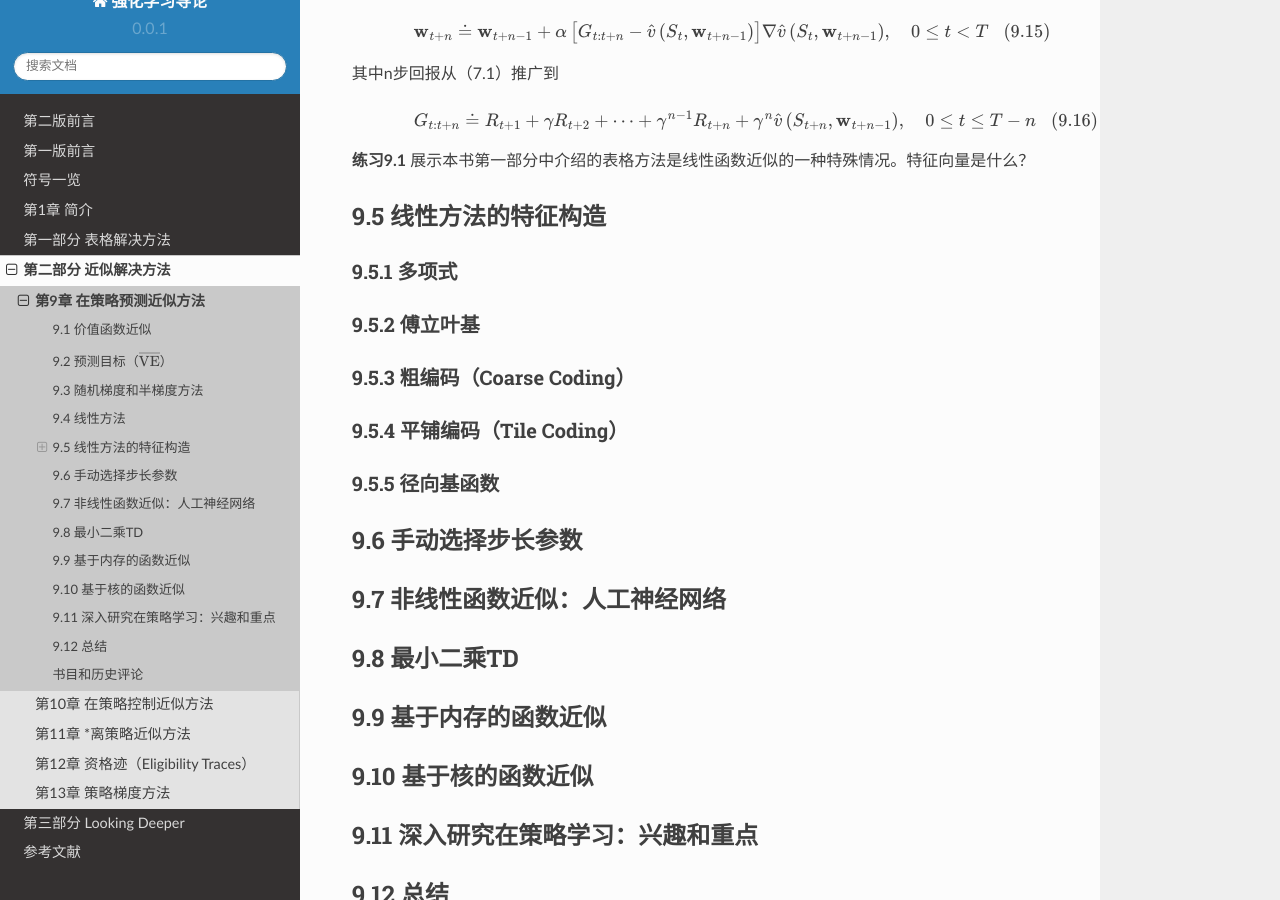
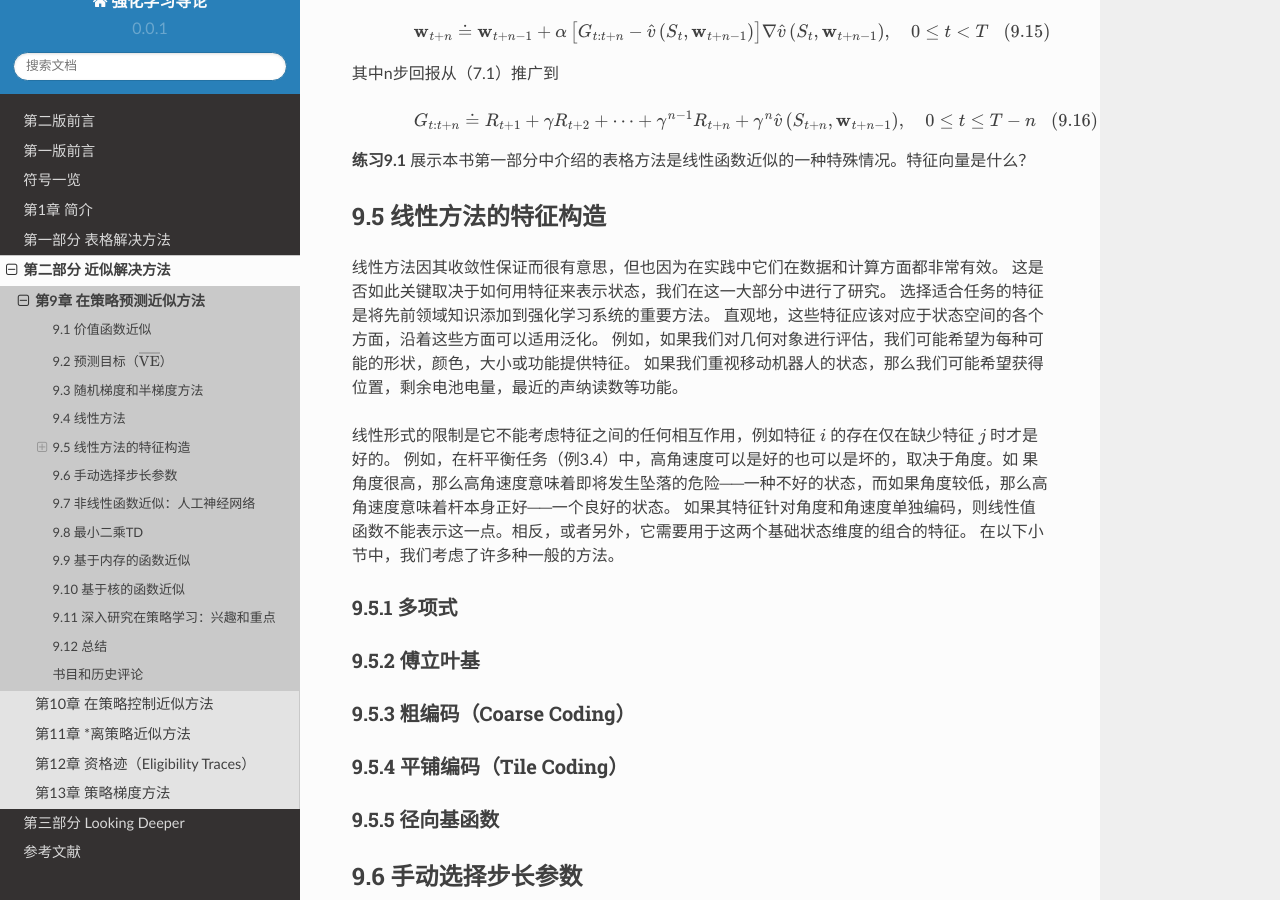
Before and after one commit to qiwihui/reinforcement-learning-an-introduction-chinese, a Sphinx documentation site: the page built from source/partII/chapter9/on-policy_prediction_with_approximation.rst, in a window 1280 px wide and 900 px high, scrolled down 11229 px. Built offline with Sphinx 7.4.7 and the Read the Docs theme 2.0.0, drawn with Linux system fonts in a browser that asks for light colours.

Commit message:
docs: 9.5 线性方法的特征构造 简介

```diff
--- a/source/partII/chapter9/on-policy_prediction_with_approximation.rst
+++ b/source/partII/chapter9/on-policy_prediction_with_approximation.rst
@@ -552,6 +552,19 @@ SGD方法是所有函数近似方法中使用最广泛的方法之一，尤其
 9.5 线性方法的特征构造
 ------------------------
 
+线性方法因其收敛性保证而很有意思，但也因为在实践中它们在数据和计算方面都非常有效。
+这是否如此关键取决于如何用特征来表示状态，我们在这一大部分中进行了研究。
+选择适合任务的特征是将先前领域知识添加到强化学习系统的重要方法。
+直观地，这些特征应该对应于状态空间的各个方面，沿着这些方面可以适用泛化。
+例如，如果我们对几何对象进行评估，我们可能希望为每种可能的形状，颜色，大小或功能提供特征。
+如果我们重视移动机器人的状态，那么我们可能希望获得位置，剩余电池电量，最近的声纳读数等功能。
+
+线性形式的限制是它不能考虑特征之间的任何相互作用，例如特征 :math:`i` 的存在仅在缺少特征 :math:`j` 时才是好的。
+例如，在杆平衡任务（例3.4）中，高角速度可以是好的也可以是坏的，取决于角度。如
+果角度很高，那么高角速度意味着即将发生坠落的危险──一种不好的状态，而如果角度较低，那么高角速度意味着杆本身正好──一个良好的状态。
+如果其特征针对角度和角速度单独编码，则线性值函数不能表示这一点。相反，或者另外，它需要用于这两个基础状态维度的组合的特征。
+在以下小节中，我们考虑了许多种一般的方法。
+
 9.5.1 多项式
 ^^^^^^^^^^^^^^^
 
```
